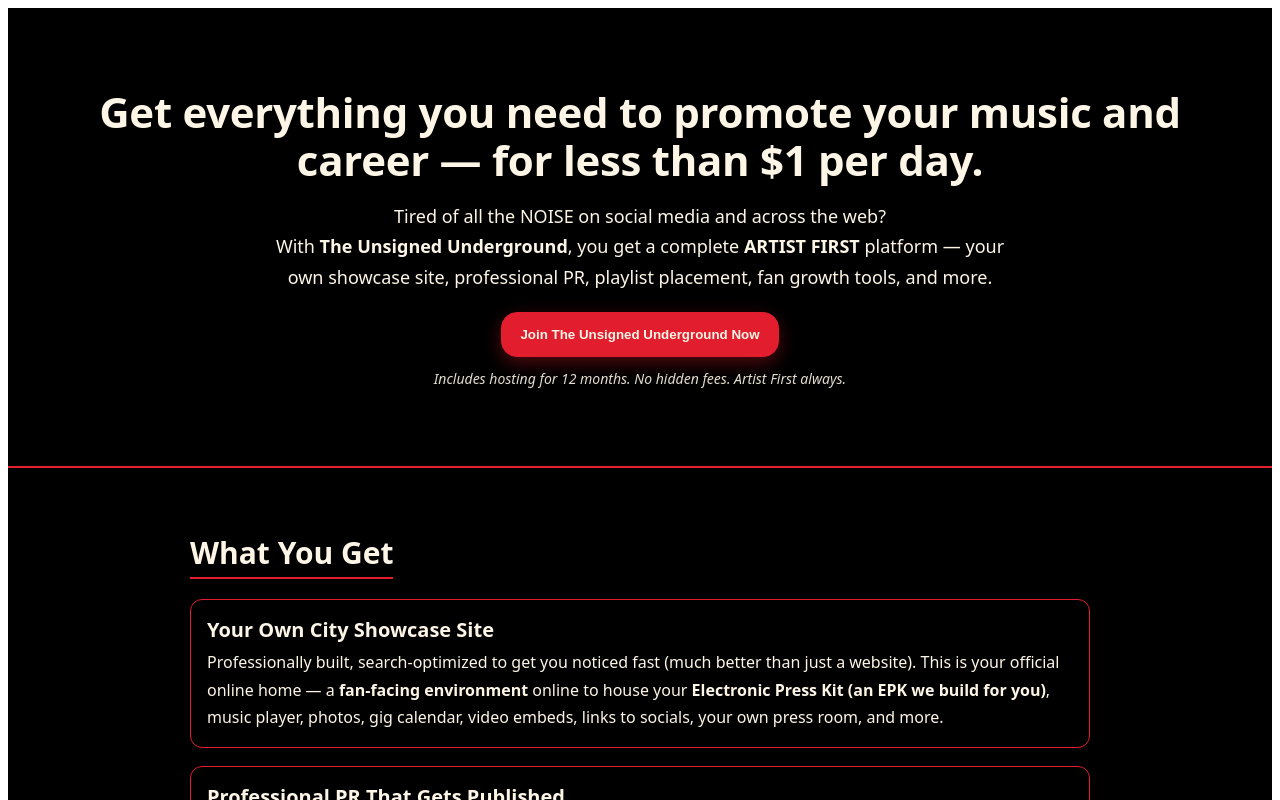
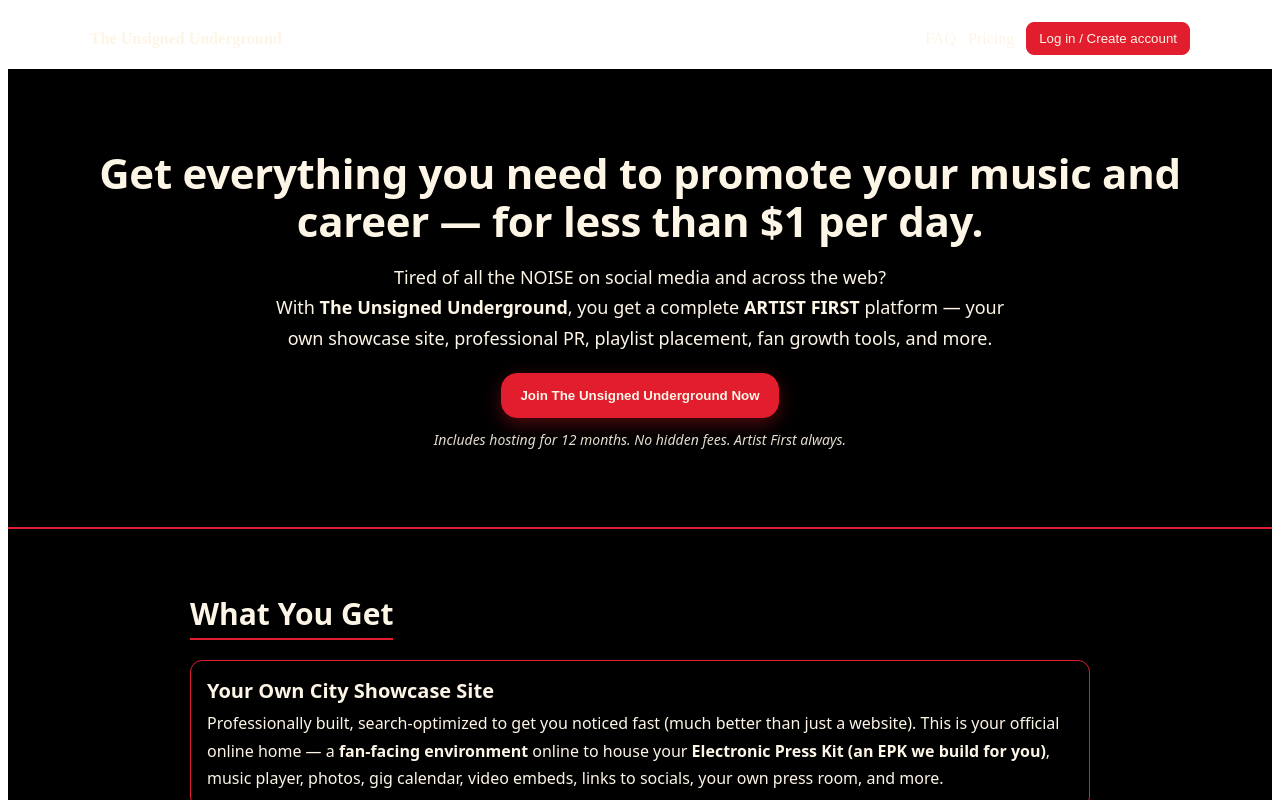
Before and after one commit to theunsignedunderground/uu-main-site, a Next.js app: page / in a window 1280 px wide. Shown: the top 800 px of the page. Built offline with nearby package versions, Linux system fonts and the light colour scheme; no server answers.

Commit message:
Create _app.js

```diff
--- /dev/null
+++ b/pages/_app.js
@@ -0,0 +1,11 @@
+// pages/_app.js
+import Header from "../components/Header";
+
+export default function App({ Component, pageProps }) {
+  return (
+    <>
+      <Header />
+      <Component {...pageProps} />
+    </>
+  );
+}
```
